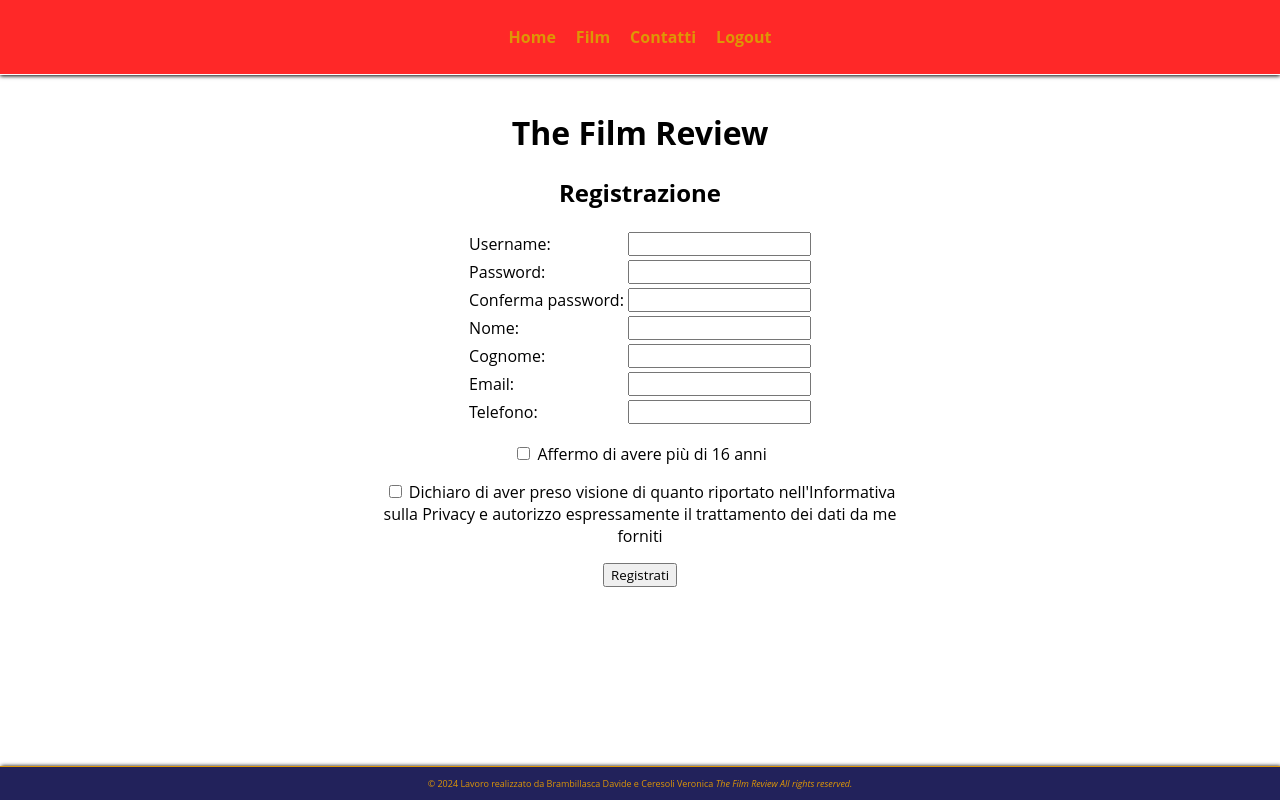
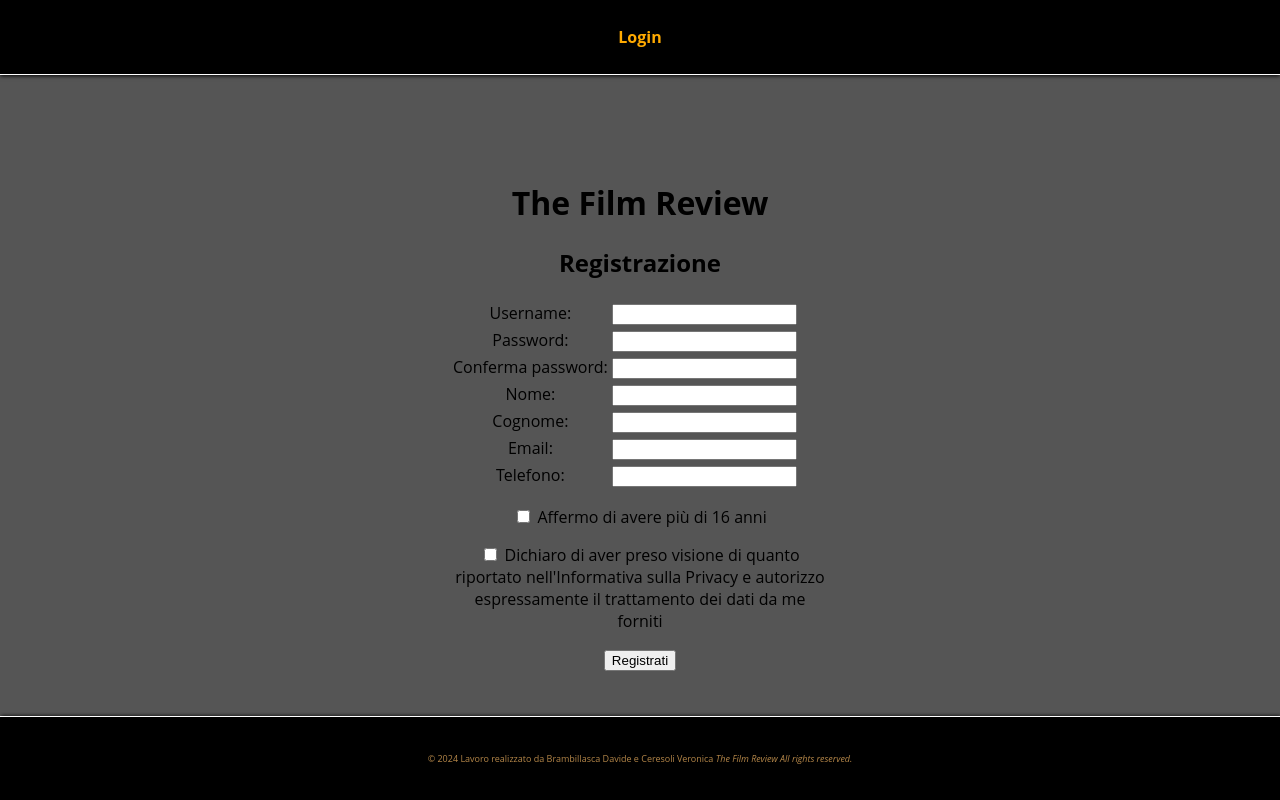
Before and after one commit to DavideBR3P/Sito-Brambillasca-Ceresoli, a PHP site: page / in a window 1280 px wide. Run offline with PHP 8.4, Linux system fonts and the light colour scheme.

Commit message:
Risolto problema nav e cambiato un po' lo styleIL

```diff
--- a/CSS/styleIL.css
+++ b/CSS/styleIL.css
@@ -12,11 +12,12 @@ body {
 	padding: 0px;
 	margin: 0px;
 	font-family: 'Open Sans', Verdana, 'DejaVu Sans', Arial, sans-serif;
-	background-color: #ffffffda;
+	background-color: #393939da;
+	text-align: center;
 }
 
 .nav {
-	background-color: #ff0000d7;
+	background-color: #000000;
 	border-bottom: 1.5px solid white;
 	box-shadow: 0px 1px 4px black;
 }
@@ -29,9 +30,9 @@ body {
 .contenuto {
 	width: 550px;
 	margin: auto;
-	padding: 15px;
+	padding: 85px;
 	text-align: center;
-	padding-bottom: 40px;
+	padding-bottom: 90px;
 }
 
 .footer {
@@ -39,28 +40,16 @@ body {
 	left: 0;
 	bottom: 0;
 	width: 100%;
-	background-color: #22225b;
-	border-top: 1.5px solid #de9606;
+	background-color: #000000;
+	border-top: 1.5px solid #ffffff;
 	box-shadow: 1px 0px 4px black;
-	color: #de9606;;
+	color: #b48648;;
 	font-size: 9px;
 	text-align: center;
-	padding: 10px;
-}
-
-#tab_dati_personali{
-	text-align: left;
-	margin: auto;
-}
-.tab_input{
-	text-align: left;
-	margin: auto;
-}
-.input_dati_personali{
-	width: 300px;
+	padding: 35px;
 }
 input{
-	font-family: 'Open Sans', Verdana, 'DejaVu Sans', Arial, sans-serif;
+	font-family: 'american typewriter', sans-serif;
 }
 ul.navlinks{
 	color: #b48648;
@@ -72,12 +61,11 @@ ul.navlinks li {
 	margin: 10px;
 }
 ul.navlinks li#active{
-	/* color:#e8dbca; */
 	color:white;
 }
 ul.navlinks li a{
 	text-decoration: none;
-	color: #de9606;
+	color: #ffaa00;
 }
 ul.navlinks li a:hover{
 	color: white;
@@ -86,7 +74,7 @@ ul.navlinks li a:hover{
 	display: none;
 }
 
-.elenco_libri{
+/* .elenco_libri{
 	text-align: left;
 	margin: auto;
 }
@@ -137,3 +125,5 @@ ul.navlinks li a:hover{
 #tabella_selezione_libri th, #tabella_selezione_libri td:last-child{
 	text-align: center;
 }
+
+ */
--- a/pagine/nav.php
+++ b/pagine/nav.php
@@ -2,7 +2,7 @@
     <div class="centratonav">
         <ul class="navlinks">
             <?php
-                if (basename($_SERVER['PHP_SELF']) == "../index.php") {
+                if (basename($_SERVER['PHP_SELF']) == "index.php") {
                     echo "<li><a href='pagine/login.php'>Login</a></li>";
                 } elseif (basename($_SERVER['PHP_SELF']) == "login.php") {
                     echo "<li><a href='../index.php'>Registrati</a></li>";
--- a/pagine/vecchioindex.php
+++ b/pagine/vecchioindex.php
@@ -20,14 +20,14 @@
                     <span></span>
                 </a>
 
-                <!-- <ul class="header_menu animate">
+                <ul class="header_menu animate">
                     <li class="header_menu_item"><a href="Film/film.html">Film</a></li>
                     <li class="header_menu_item"><a href="Serie Tv/serie-tv.html">Serie Tv</a></li>
                     <li class="header_menu_item"><a href="Altre Pag.html/nuovi arrivi.html">Nuovi Arrivi</a></li>
                     <li class="header_menu_item"><a href="Altre Pag.html/Grandi Classici.html">Grandi Classici</a></li>
                     <li class="header_menu_item"><a href="Altre Pag.html/da non perdere.html">Da non perdere</a></li>
                     <li class="header_menu_item"><a href="#">Contatti</a></li>
-                </ul> -->
+                </ul>
             </header>
 
             <div class="slide">
```
